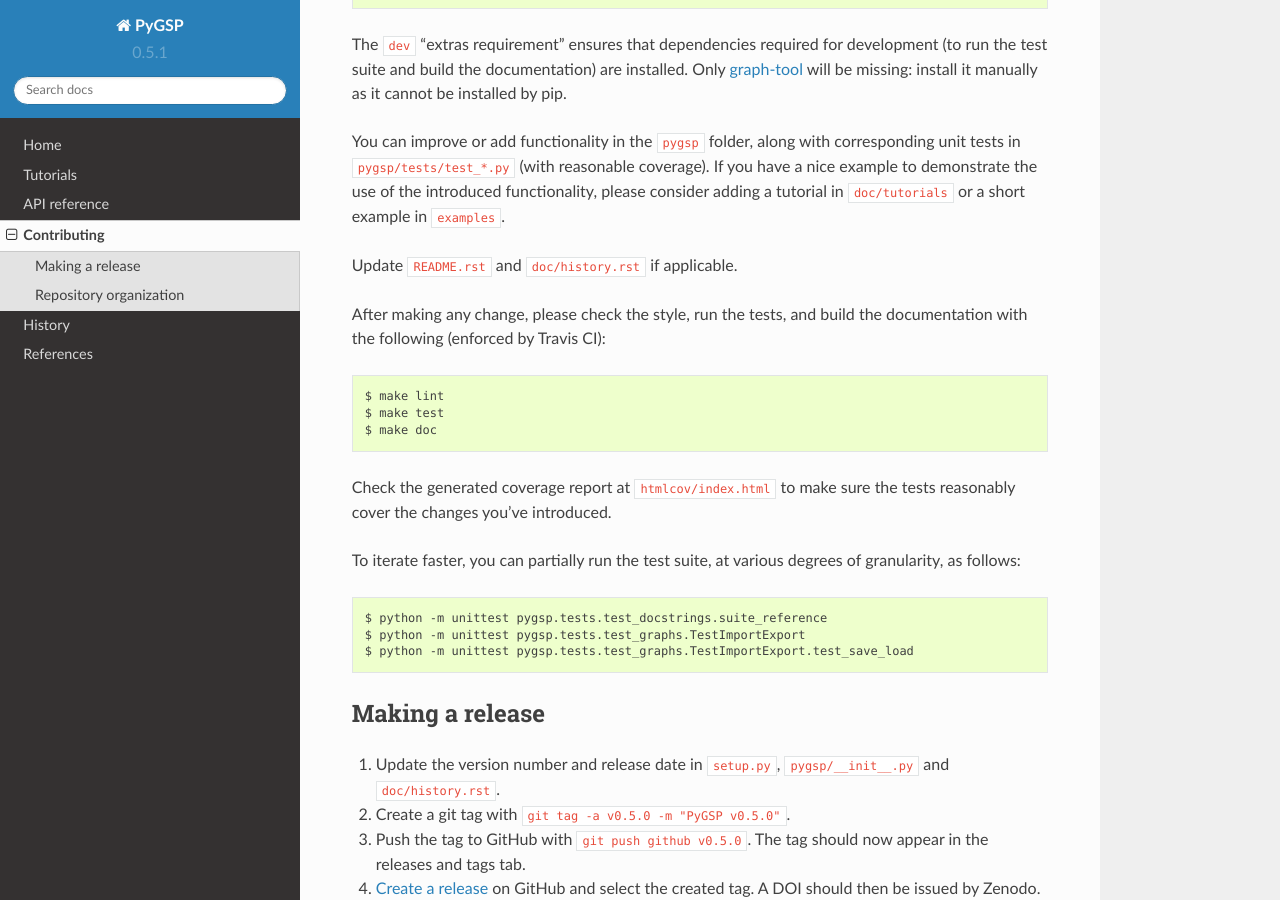
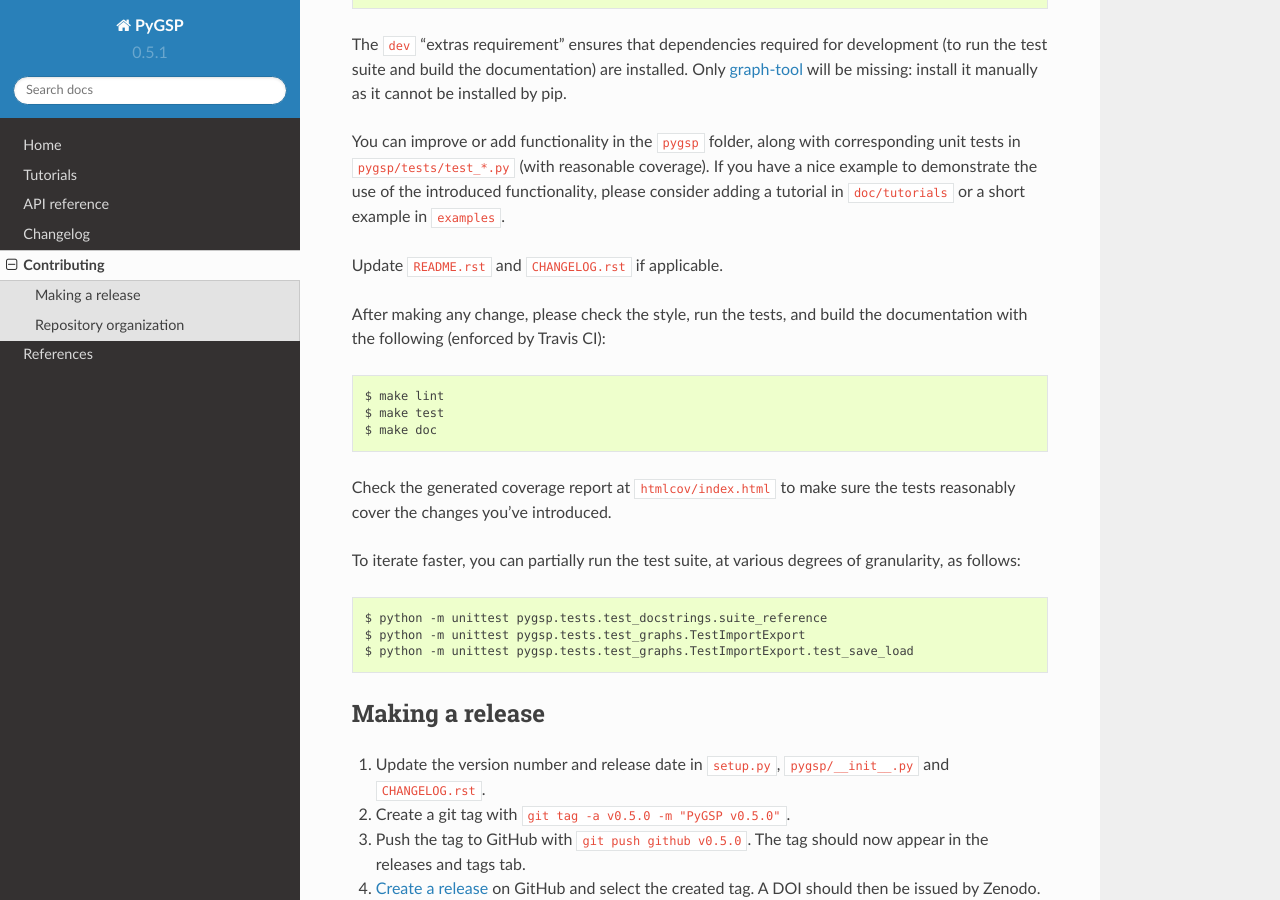
Before and after one commit to epfl-lts2/pygsp, a Sphinx documentation site: the page built from doc/contributing.rst, in a window 1280 px wide and 900 px high, scrolled down 402 px. Built offline with Sphinx 7.4.7 and the Read the Docs theme 2.0.0, drawn with Linux system fonts in a browser that asks for light colours; pages that are not in the unit, such as notebooks, are missing from menus.

Commit message:
doc: keep changes in more standard CHANGELOG.rst file

```diff
--- a/doc/history.rst
+++ b/CHANGELOG.rst
@@ -1,6 +1,6 @@
-=======
-History
-=======
+=========
+Changelog
+=========
 
 Versions follow `SemVer <https://semver.org>`_ (we try our best).
 
--- a/CONTRIBUTING.rst
+++ b/CONTRIBUTING.rst
@@ -28,7 +28,7 @@ If you have a nice example to demonstrate the use of the introduced
 functionality, please consider adding a tutorial in ``doc/tutorials`` or a
 short example in ``examples``.
 
-Update ``README.rst`` and ``doc/history.rst`` if applicable.
+Update ``README.rst`` and ``CHANGELOG.rst`` if applicable.
 
 After making any change, please check the style, run the tests, and build the
 documentation with the following (enforced by Travis CI)::
@@ -51,7 +51,7 @@ Making a release
 ----------------
 
 #. Update the version number and release date in ``setup.py``,
-   ``pygsp/__init__.py`` and ``doc/history.rst``.
+   ``pygsp/__init__.py`` and ``CHANGELOG.rst``.
 #. Create a git tag with ``git tag -a v0.5.0 -m "PyGSP v0.5.0"``.
 #. Push the tag to GitHub with ``git push github v0.5.0``. The tag should now
    appear in the releases and tags tab.
--- /dev/null
+++ b/doc/changelog.rst
@@ -0,0 +1 @@
+.. include:: ../CHANGELOG.rst
--- a/doc/index.rst
+++ b/doc/index.rst
@@ -7,6 +7,6 @@
    tutorials/index
    examples/index
    reference/index
+   changelog
    contributing
-   history
    references
```
Also changed, not shown: 1 other file.
